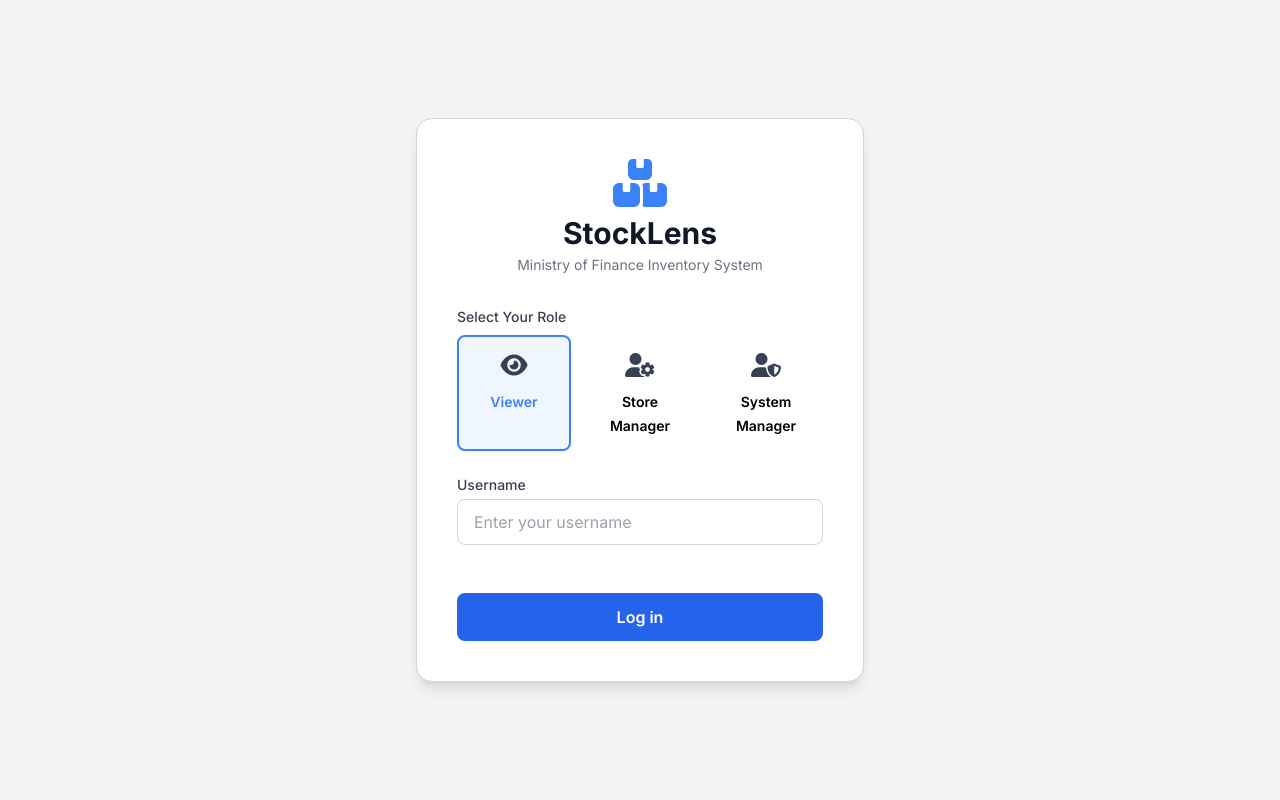
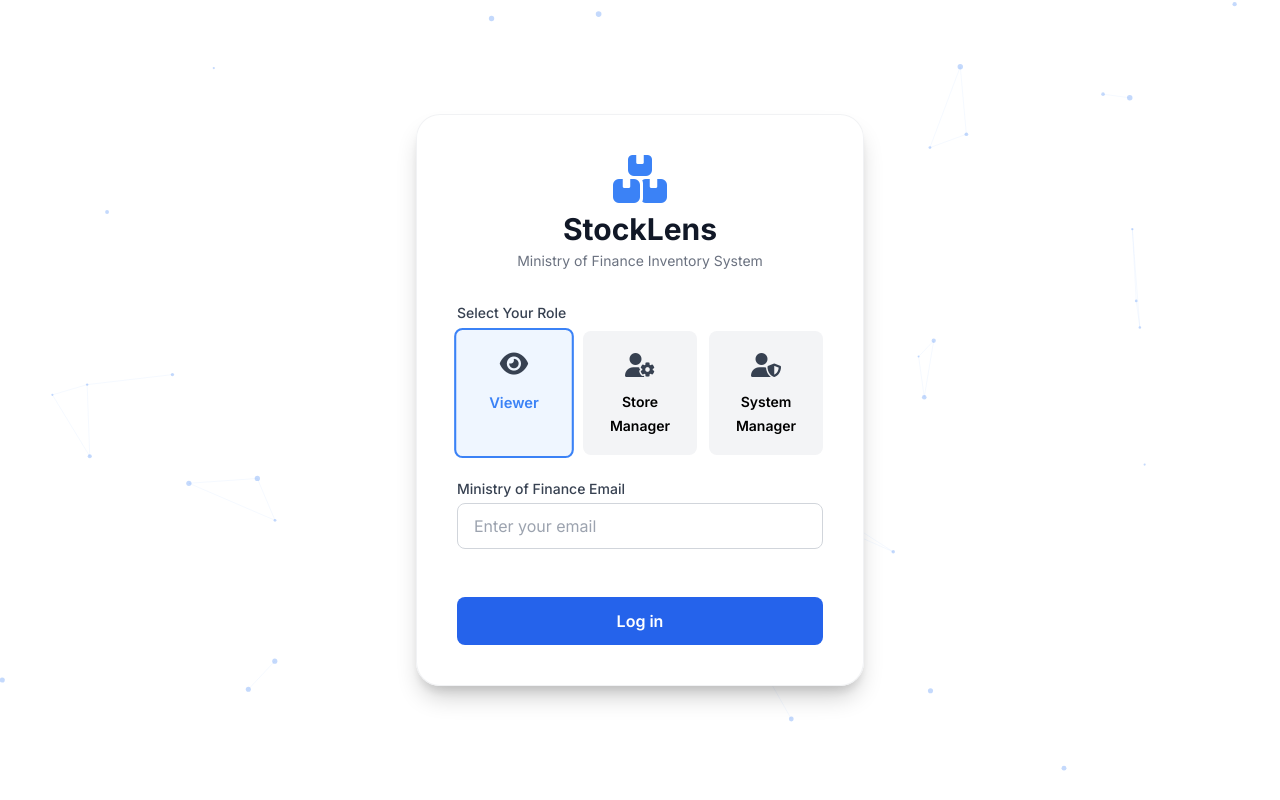
Before and after one commit to divinethedeveloper/new_management, a PHP site: page / in a window 1280 px wide. Run offline with PHP 8.4, Linux system fonts and the light colour scheme; some libraries are stand-ins or nearby versions.

```diff
--- a/index.html
+++ b/index.html
@@ -20,42 +20,64 @@
 
         body {
             font-family: 'Inter', sans-serif;
-            background-color: var(--gray-100);
+            min-height: 100vh;
             display: flex;
             justify-content: center;
             align-items: center;
-            min-height: 100vh;
+            background: #ffffff;
+            overflow: hidden;
+            position: relative;
+        }
+
+        canvas {
+            position: absolute;
+            top: 0;
+            left: 0;
+            width: 100%;
+            height: 100%;
+            z-index: -1;
         }
 
         .login-card {
-            background-color: white;
-            border-radius: 1rem;
-            box-shadow: 0 10px 15px -3px rgba(0, 0, 0, 0.1), 0 4px 6px -2px rgba(0, 0, 0, 0.05);
+            background-color: rgba(255, 255, 255, 0.95);
+            border-radius: 1.5rem;
+            box-shadow: 0 15px 25px -5px rgba(0, 0, 0, 0.2), 0 8px 10px -3px rgba(0, 0, 0, 0.1);
             padding: 2.5rem;
             width: 100%;
             max-width: 448px; /* 28rem */
-            border: 1px solid var(--gray-300);
+            border: 1px solid rgba(209, 213, 219, 0.3);
+            backdrop-filter: blur(8px);
+            transition: transform 0.3s ease;
+            z-index: 1;
+        }
+
+        .login-card:hover {
+            transform: translateY(-5px);
         }
 
         .role-btn {
             border: 2px solid transparent;
-            transition: all 0.2s cubic-bezier(0.4, 0, 0.2, 1);
+            transition: all 0.3s cubic-bezier(0.4, 0, 0.2, 1);
+            background-color: var(--gray-100);
+            border-radius: 0.75rem;
         }
 
         .role-btn.active {
             border-color: var(--primary-color);
             background-color: var(--primary-light);
             color: var(--primary-color);
+            transform: scale(1.05);
         }
 
         .role-btn:hover:not(.active) {
-            border-color: var(--gray-300);
-            background-color: var(--gray-100);
+            border-color: var(--primary-color);
+            background-color: var(--primary-light);
+            transform: scale(1.03);
         }
 
         .input-field:focus {
             border-color: var(--primary-color);
-            box-shadow: 0 0 0 3px rgba(59, 130, 246, 0.2);
+            box-shadow: 0 0 0 4px rgba(59, 130, 246, 0.3);
             outline: none;
         }
 
@@ -72,10 +94,33 @@
             opacity: 1;
             transform: translateY(0);
         }
+
+        button[type="submit"] {
+            position: relative;
+            overflow: hidden;
+        }
+
+        button[type="submit"]::after {
+            content: '';
+            position: absolute;
+            top: 50%;
+            left: 50%;
+            width: 0;
+            height: 0;
+            background: rgba(255, 255, 255, 0.2);
+            border-radius: 50%;
+            transform: translate(-50%, -50%);
+            transition: width 0.6s ease, height 0.6s ease;
+        }
+
+        button[type="submit"]:hover::after {
+            width: 200px;
+            height: 200px;
+        }
     </style>
 </head>
 <body>
-
+    <canvas id="constellationCanvas"></canvas>
     <div class="login-card">
         <div class="text-center mb-8">
             <div class="flex items-center justify-center text-5xl text-blue-500 mb-2">
@@ -85,19 +130,19 @@
             <p class="text-sm text-gray-500 mt-1">Ministry of Finance Inventory System</p>
         </div>
 
-        <form id="loginForm" action="login.php" method="POST" class="space-y-6">
+        <form id="loginForm" action="./backend/login.php" method="POST" class="space-y-6">
             <div>
                 <label class="block text-sm font-medium text-gray-700 mb-2">Select Your Role</label>
                 <div class="grid grid-cols-1 md:grid-cols-3 gap-3">
-                    <div class="role-btn p-3 rounded-lg text-center cursor-pointer active" data-role="viewer">
+                    <div class="role-btn p-4 rounded-lg text-center cursor-pointer active" data-role="viewer">
                         <i class="fas fa-eye text-2xl mb-2 text-gray-700 block transition-colors"></i>
                         <span class="text-sm font-semibold">Viewer</span>
                     </div>
-                    <div class="role-btn p-3 rounded-lg text-center cursor-pointer" data-role="store_manager">
+                    <div class="role-btn p-4 rounded-lg text-center cursor-pointer" data-role="store_manager">
                         <i class="fas fa-user-cog text-2xl mb-2 text-gray-700 block transition-colors"></i>
                         <span class="text-sm font-semibold">Store Manager</span>
                     </div>
-                    <div class="role-btn p-3 rounded-lg text-center cursor-pointer" data-role="system_manager">
+                    <div class="role-btn p-4 rounded-lg text-center cursor-pointer" data-role="system_manager">
                         <i class="fas fa-user-shield text-2xl mb-2 text-gray-700 block transition-colors"></i>
                         <span class="text-sm font-semibold">System Manager</span>
                     </div>
@@ -105,18 +150,19 @@
             </div>
 
             <div>
-                <label for="username" class="block text-sm font-medium text-gray-700 mb-1">Username</label>
-                <input type="text" id="username" name="username" class="input-field w-full border border-gray-300 rounded-lg px-4 py-2.5 text-gray-900 placeholder-gray-400" placeholder="Enter your username" required>
+                <label id="mainLabel" for="mainInput" class="block text-sm font-medium text-gray-700 mb-1">Ministry of Finance Email</label>
+                <input type="text" id="mainInput" name="email" class="input-field w-full border border-gray-300 rounded-lg px-4 py-2.5 text-gray-900 placeholder-gray-400 focus:ring-2 focus:ring-blue-500" placeholder="Enter your email" required>
             </div>
 
             <div class="password-field" id="passwordField">
                 <label for="password" class="block text-sm font-medium text-gray-700 mb-1">Password</label>
-                <input type="password" id="password" name="password" class="input-field w-full border border-gray-300 rounded-lg px-4 py-2.5 text-gray-900 placeholder-gray-400" placeholder="Enter your password">
+                <input type="password" id="password" name="password" class="input-field w-full border border-gray-300 rounded-lg px-4 py-2.5 text-gray-900 placeholder-gray-400 focus:ring-2 focus:ring-blue-500" placeholder="Enter your password">
             </div>
 
-            <button type="submit" class="w-full bg-blue-600 hover:bg-blue-700 text-white font-semibold py-3 rounded-lg transition-colors duration-200 focus:outline-none focus:ring-4 focus:ring-blue-500/50">
+            <button type="submit" class="w-full bg-blue-600 hover:bg-blue-700 text-white font-semibold py-3 rounded-lg transition-colors duration-200 focus:outline-none focus:ring-4 focus:ring-blue-500/50 relative">
                 Log in
             </button>
+            <input type="hidden" name="role" id="roleInput">
         </form>
 
         <div id="errorMessage" class="text-sm text-red-500 text-center mt-4 hidden"></div>
@@ -127,20 +173,21 @@
         const passwordFieldContainer = document.getElementById('passwordField');
         const passwordInput = document.getElementById('password');
         const loginForm = document.getElementById('loginForm');
-        const usernameInput = document.getElementById('username');
+        const mainInput = document.getElementById('mainInput');
+        const mainLabel = document.getElementById('mainLabel');
+        const roleInput = document.getElementById('roleInput');
         const errorMessage = document.getElementById('errorMessage');
 
         const roleUsernameMap = {
-            'viewer': 'viewer',
+            'viewer': '',
             'store_manager': 'manager',
             'system_manager': 'admin'
         };
 
-        // Initialize state
+        roleInput.value = 'viewer';
         passwordFieldContainer.classList.remove('active');
         passwordInput.removeAttribute('required');
 
-        // Role selection logic
         roleButtons.forEach(btn => {
             btn.addEventListener('click', () => {
                 const activeRole = document.querySelector('.role-btn.active');
@@ -152,36 +199,114 @@
                 btn.querySelector('i').classList.add('text-blue-500');
 
                 const role = btn.dataset.role;
+                roleInput.value = role;
 
                 if (role === 'viewer') {
+                    mainLabel.textContent = 'Ministry of Finance Email';
+                    mainInput.placeholder = 'Enter your email';
+                    mainInput.name = 'email';
                     passwordFieldContainer.classList.remove('active');
                     passwordInput.removeAttribute('required');
                     passwordInput.value = '';
                 } else {
+                    mainLabel.textContent = 'Username';
+                    mainInput.placeholder = 'Enter your username';
+                    mainInput.name = 'username';
                     passwordFieldContainer.classList.add('active');
                     passwordInput.setAttribute('required', 'required');
                 }
 
-                usernameInput.value = roleUsernameMap[role];
+                mainInput.value = roleUsernameMap[role];
                 errorMessage.classList.add('hidden');
             });
         });
 
-        // Form submission validation
         loginForm.addEventListener('submit', (e) => {
-            const activeRole = document.querySelector('.role-btn.active').dataset.role;
-            if (activeRole !== 'viewer' && !passwordInput.value) {
+            if (mainInput.name === 'email' && !mainInput.value) {
                 e.preventDefault();
-                errorMessage.textContent = 'Password is required for this role.';
+                errorMessage.textContent = 'Please enter your email.';
+                errorMessage.classList.remove('hidden');
+            } else if (mainInput.name === 'username' && (!mainInput.value || !passwordInput.value)) {
+                e.preventDefault();
+                errorMessage.textContent = 'Username and password are required.';
                 errorMessage.classList.remove('hidden');
             } else {
                 errorMessage.classList.add('hidden');
             }
         });
 
-        // Initial icon color
         document.querySelector('.role-btn.active i').classList.add('text-blue-500');
 
+        // Constellation animation
+        const canvas = document.getElementById('constellationCanvas');
+        const ctx = canvas.getContext('2d');
+        canvas.width = window.innerWidth;
+        canvas.height = window.innerHeight;
+
+        const particles = [];
+        const numParticles = 50;
+
+        class Particle {
+            constructor() {
+                this.x = Math.random() * canvas.width;
+                this.y = Math.random() * canvas.height;
+                this.vx = (Math.random() - 0.5) * 0.5;
+                this.vy = (Math.random() - 0.5) * 0.5;
+                this.radius = Math.random() * 2 + 1;
+            }
+
+            update() {
+                this.x += this.vx;
+                this.y += this.vy;
+
+                if (this.x < 0 || this.x > canvas.width) this.vx *= -1;
+                if (this.y < 0 || this.y > canvas.height) this.vy *= -1;
+            }
+
+            draw() {
+                ctx.beginPath();
+                ctx.arc(this.x, this.y, this.radius, 0, Math.PI * 2);
+                ctx.fillStyle = 'rgba(59, 130, 246, 0.3)';
+                ctx.fill();
+            }
+        }
+
+        for (let i = 0; i < numParticles; i++) {
+            particles.push(new Particle());
+        }
+
+        function animate() {
+            ctx.clearRect(0, 0, canvas.width, canvas.height);
+            particles.forEach(particle => {
+                particle.update();
+                particle.draw();
+            });
+
+            ctx.strokeStyle = 'rgba(59, 130, 246, 0.1)';
+            ctx.lineWidth = 0.5;
+            for (let i = 0; i < particles.length; i++) {
+                for (let j = i + 1; j < particles.length; j++) {
+                    const dx = particles[i].x - particles[j].x;
+                    const dy = particles[i].y - particles[j].y;
+                    const distance = Math.sqrt(dx * dx + dy * dy);
+                    if (distance < 100) {
+                        ctx.beginPath();
+                        ctx.moveTo(particles[i].x, particles[i].y);
+                        ctx.lineTo(particles[j].x, particles[j].y);
+                        ctx.stroke();
+                    }
+                }
+            }
+
+            requestAnimationFrame(animate);
+        }
+
+        animate();
+
+        window.addEventListener('resize', () => {
+            canvas.width = window.innerWidth;
+            canvas.height = window.innerHeight;
+        });
     </script>
 </body>
 </html>
```
Also changed, not shown: backend/login.php (+97 -55 lines).
